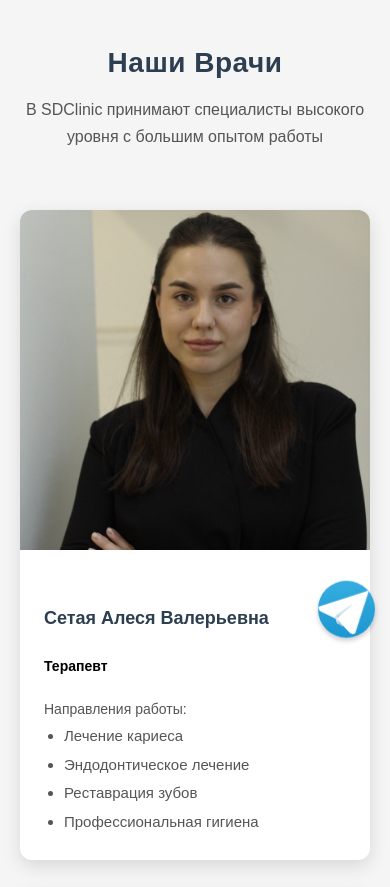
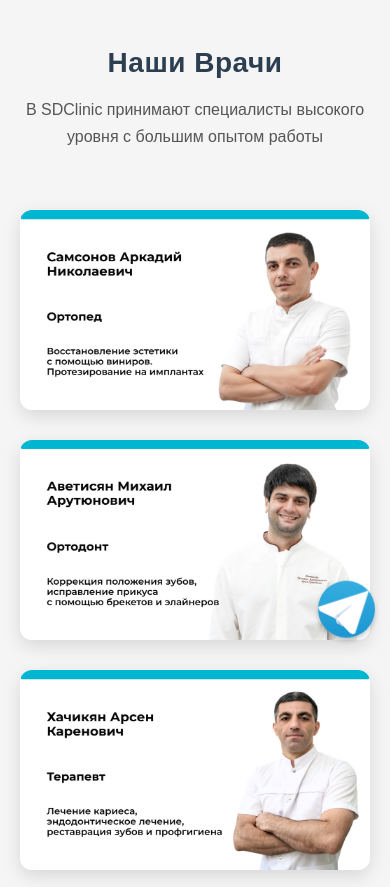
Before and after one commit to NarekHun1/Sdclinic, a website: page doctors.html in a window 390 px wide. Shown: the part 189-1076 px from the top of the page. Drawn offline with Linux system fonts and the light colour scheme.

Commit message:
Match therapist card to doctors layout

```diff
--- a/css/doctors.css
+++ b/css/doctors.css
@@ -331,77 +331,3 @@
     .appointment-button:active {
         transform: scale(0.95);
     }
-
-/* Профиль нового специалиста */
-.doctor-featured {
-    width: calc(100% - 40px);
-    max-width: 1000px;
-    align-items: stretch;
-}
-
-.doctor-featured .doctor-photo {
-    flex: 0 0 38%;
-    width: 38%;
-    border-radius: 0;
-}
-
-.doctor-featured .doctor-photo img {
-    width: 100%;
-    height: 440px;
-    object-fit: cover;
-    object-position: center 32%;
-}
-
-.doctor-featured .doctor-info {
-    padding: 32px 38px;
-    text-align: left;
-}
-
-.doctor-featured .doctor-info h3 {
-    margin-top: 0;
-}
-
-.doctor-featured .doctor-role {
-    margin: 0 0 18px;
-}
-
-.doctor-services {
-    margin: 0;
-    padding-left: 20px;
-    color: #555;
-    font-size: 16px;
-    line-height: 1.9;
-}
-
-@media screen and (max-width: 768px) {
-    .doctor-featured {
-        width: 100%;
-        flex-direction: column;
-    }
-
-    .doctor-featured .doctor-photo {
-        flex: 0 0 auto;
-        width: 100%;
-    }
-
-    .doctor-featured .doctor-photo img {
-        height: 400px;
-        object-position: center 30%;
-    }
-
-    .doctor-featured .doctor-info {
-        width: auto;
-        padding: 24px;
-        text-align: left;
-    }
-}
-
-@media screen and (max-width: 480px) {
-    .doctor-featured .doctor-photo img {
-        height: 340px;
-    }
-
-    .doctor-services {
-        font-size: 15px;
-    }
-}
--- a/doctors.html
+++ b/doctors.html
@@ -9,7 +9,7 @@
     <link rel="stylesheet" href="css/burger.css?v=7">
     <link rel="stylesheet" href="css/telegram.css?v=7">
     <link rel="stylesheet" href="css/footer.css?v=7">
-    <link rel="stylesheet" href="css/doctors.css?v=8">
+    <link rel="stylesheet" href="css/doctors.css?v=9">
     <link rel="stylesheet" href="css/bvi.css?v=7">
     <link rel="icon" type="image/png" href="/media/favicon.png">
     <link rel="apple-touch-icon" href="/media/favicon.png">
@@ -126,23 +126,7 @@
 
     <!-- Место для фотографий и информации о врачах -->
     <div class="doctors-list">
-        <article class="doctor doctor-featured">
-            <div class="doctor-photo">
-                <img src="media/setaya-alesya.jpg" alt="Сетая Алеся Валерьевна, врач-терапевт" loading="lazy" decoding="async">
-            </div>
-            <div class="doctor-info">
-                <h3>Сетая Алеся Валерьевна</h3>
-                <p class="doctor-role"><span class="black-bold">Терапевт</span></p>
-                <p>Направления работы:</p>
-                <ul class="doctor-services">
-                    <li>Лечение кариеса</li>
-                    <li>Эндодонтическое лечение</li>
-                    <li>Реставрация зубов</li>
-                    <li>Профессиональная гигиена</li>
-                </ul>
-            </div>
-        </article>
-        <div class="doctor">
+<div class="doctor">
             <div class="doctor-photo"> <img src="media/doctor1.jpg" alt="Доктор Самсонов Аркадий Николаевич" loading="lazy" decoding="async"></div>
 <!--            <div class="doctor-info">-->
 <!--                <h3>Самсонов Аркадий Николаевич</h3>-->
@@ -205,6 +189,9 @@
 <!--                <p><span class="black-bold" >Ортопед</span><br>Восстановление эстетики с помощью виниров.Протезирование на имплантах. Полная реставрация зубного ряда съемными-несъемными и условно-съемными конструкциями</p>-->
 <!--            </div>-->
         </div>
+        <div class="doctor">
+            <div class="doctor-photo"><img src="media/doctor10.jpg" alt="Сетая Алеся Валерьевна — терапевт" loading="lazy" decoding="async"></div>
+        </div>
     </div>
     <!-- Кнопка записи -->
     <div class="appointment-button-container">
```
Also changed, not shown: media/doctor10.jpg (added).
